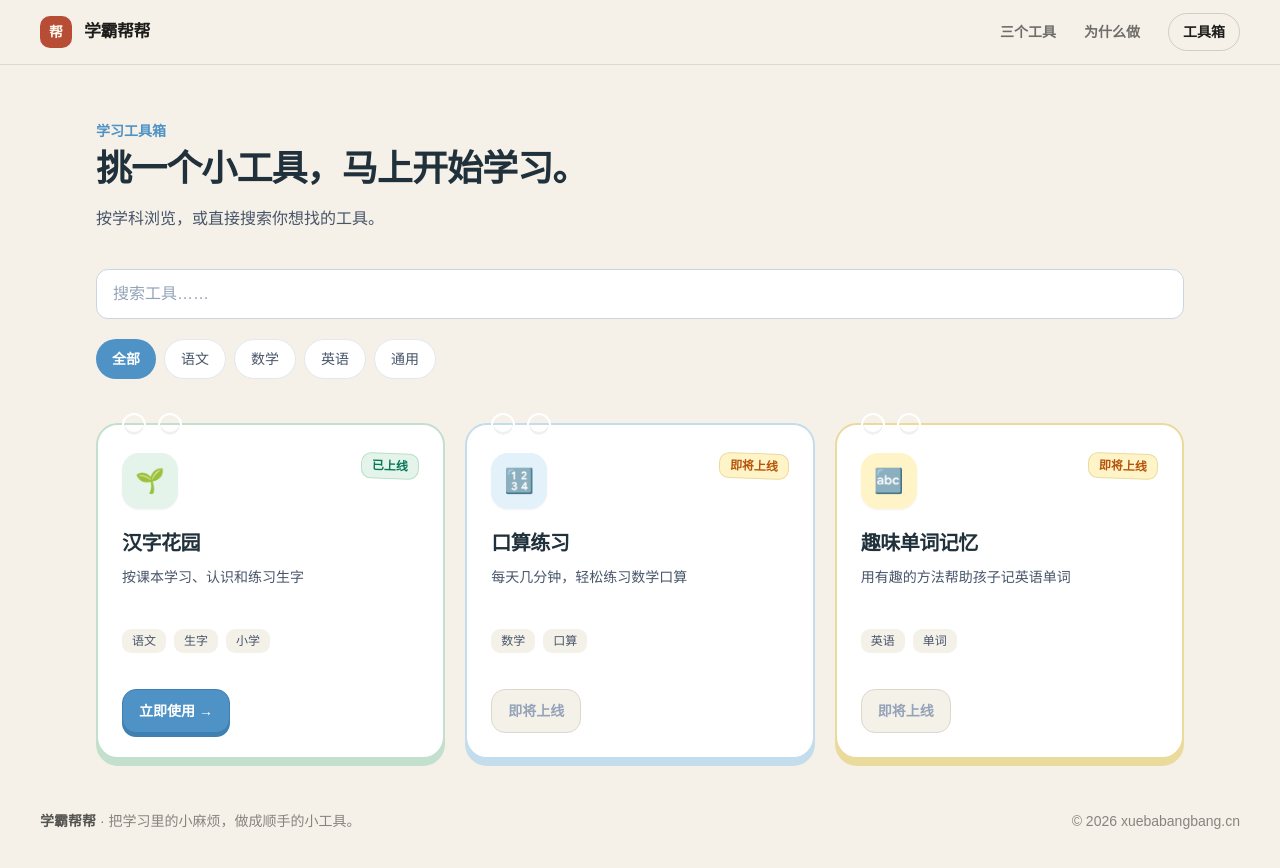
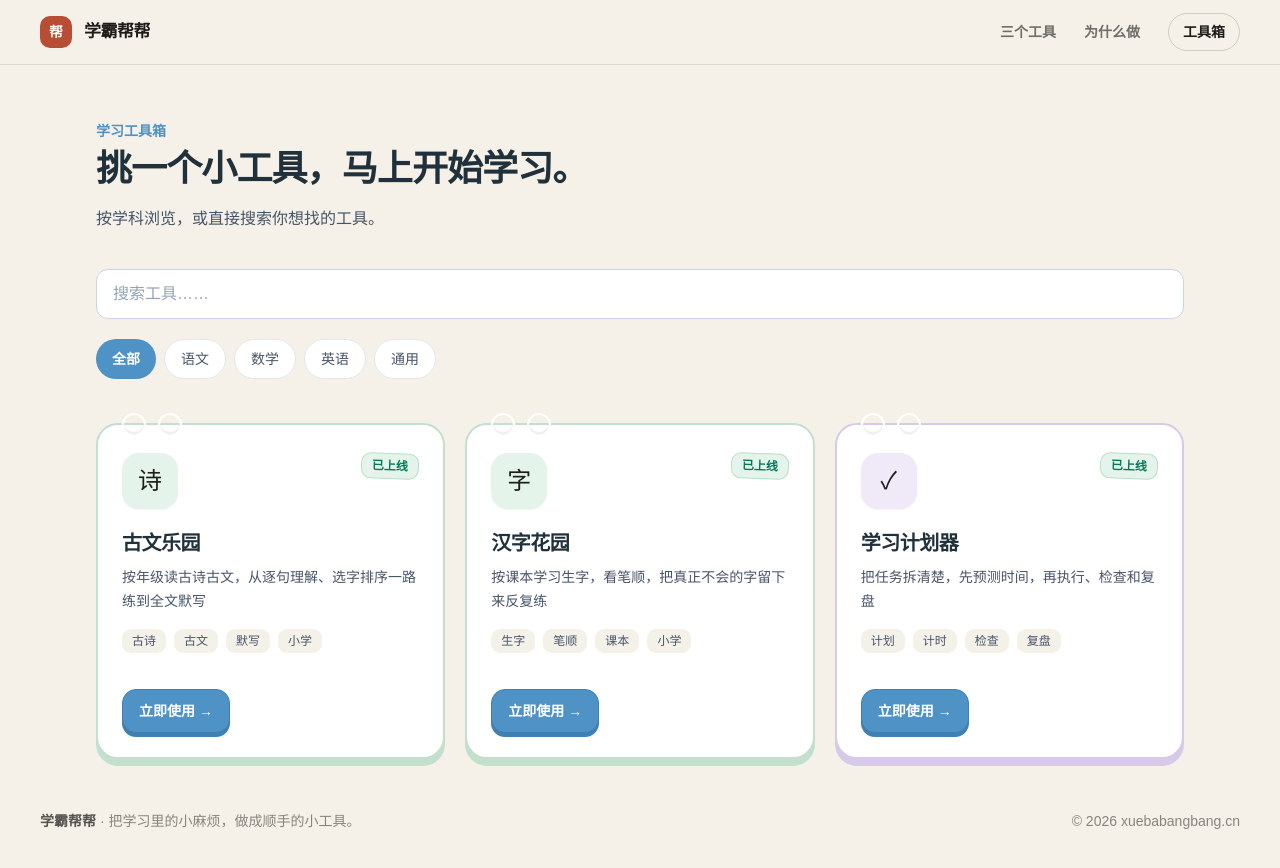
Before and after one commit to ico0018/xuebabangbang, a Next.js app: page /tools in a window 1280 px wide. Shown: the top 868 px of the page. Built offline with nearby package versions, Linux system fonts and the light colour scheme.

Commit message:
List current live tools

```diff
--- a/data/tools.ts
+++ b/data/tools.ts
@@ -17,38 +17,42 @@ export type Tool = {
 
 export const tools: Tool[] = [
   {
+    id: "guwen-park",
+    name: "古文乐园",
+    description: "按年级读古诗古文，从逐句理解、选字排序一路练到全文默写",
+    category: "chinese",
+    categoryLabel: "语文",
+    icon: "诗",
+    tags: ["古诗", "古文", "默写", "小学"],
+    status: "online",
+    href: "https://guwen.xuebabangbang.cn",
+    external: true,
+    featured: true,
+  },
+  {
     id: "hanzi-garden",
     name: "汉字花园",
-    description: "按课本学习、认识和练习生字",
+    description: "按课本学习生字，看笔顺，把真正不会的字留下来反复练",
     category: "chinese",
     categoryLabel: "语文",
-    icon: "🌱",
-    tags: ["语文", "生字", "小学"],
+    icon: "字",
+    tags: ["生字", "笔顺", "课本", "小学"],
     status: "online",
     href: "https://hanzi.xuebabangbang.cn",
     external: true,
     featured: true,
   },
   {
-    id: "mental-math",
-    name: "口算练习",
-    description: "每天几分钟，轻松练习数学口算",
-    category: "math",
-    categoryLabel: "数学",
-    icon: "🔢",
-    tags: ["数学", "口算"],
-    status: "coming-soon",
-    featured: true,
-  },
-  {
-    id: "word-memory",
-    name: "趣味单词记忆",
-    description: "用有趣的方法帮助孩子记英语单词",
-    category: "english",
-    categoryLabel: "英语",
-    icon: "🔤",
-    tags: ["英语", "单词"],
-    status: "coming-soon",
+    id: "study-planner",
+    name: "学习计划器",
+    description: "把任务拆清楚，先预测时间，再执行、检查和复盘",
+    category: "general",
+    categoryLabel: "学习管理",
+    icon: "✓",
+    tags: ["计划", "计时", "检查", "复盘"],
+    status: "online",
+    href: "https://flow.xuebabangbang.cn",
+    external: true,
     featured: true,
   },
 ];
```
